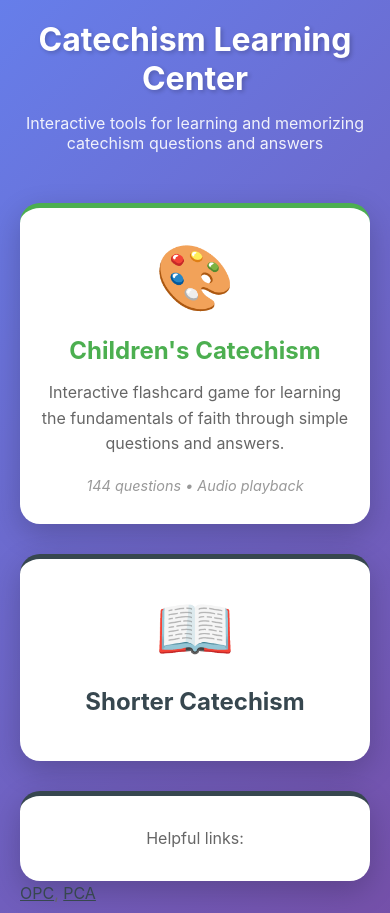
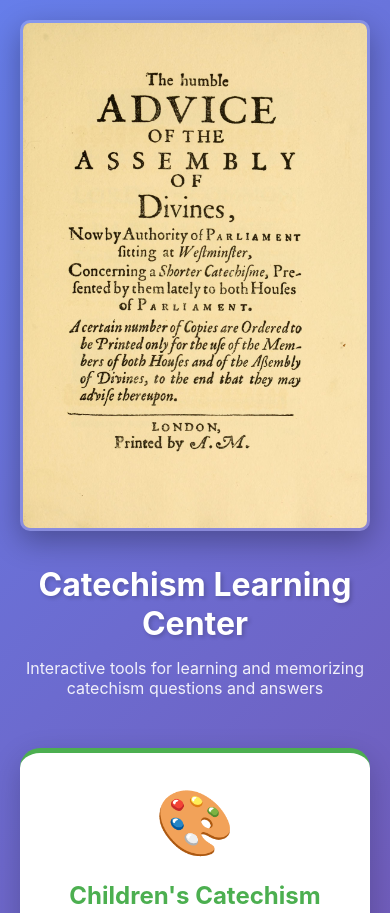
Before and after one commit to btwalters/wsc, a website: page src/index.html in a window 390 px wide. Shown: the top 913 px of the page. Drawn offline with Linux system fonts and the light colour scheme.

Commit message:
Add historic Westminster Shorter Catechism image to homepage
Changes:
- Added historic page image from archive.org
- Placed prominently in header above title
- Styled with rounded corners, shadow, and border
- Responsive sizing (max 600px, scales on mobile)
- Added image source attribution in footer

Image source: archive.org/details/shortercatechis00west

```diff
--- a/src/index.html
+++ b/src/index.html
@@ -31,6 +31,19 @@
             text-align: center;
             margin-bottom: 50px;
             color: white;
+        }
+
+        .header-image {
+            margin-bottom: 30px;
+        }
+
+        .header-image img {
+            max-width: 600px;
+            width: 100%;
+            height: auto;
+            border-radius: 15px;
+            box-shadow: 0 10px 30px rgba(0,0,0,0.3);
+            border: 3px solid rgba(255,255,255,0.2);
         }
 
         h1 {
@@ -118,6 +131,11 @@
         }
 
         @media (max-width: 768px) {
+            .header-image img {
+                max-width: 100%;
+                border-radius: 10px;
+            }
+
             h1 {
                 font-size: 2rem;
             }
@@ -139,6 +157,9 @@
 <body>
     <div class="container">
         <header>
+            <div class="header-image">
+                <img src="Westminster_Shorter_Catechism.jpg" alt="Westminster Shorter Catechism historic page" />
+            </div>
             <h1>Catechism Learning Center</h1>
             <p class="subtitle">Interactive tools for learning and memorizing catechism questions and answers</p>
         </header>
@@ -167,7 +188,8 @@
             <p style="font-size: 0.85rem; margin-top: 20px;">
                 Sources:
                 <a href="https://thewestminsterstandard.org/westminster-shorter-catechism/" target="_blank" rel="noopener noreferrer" style="color: white; text-decoration: underline;">Shorter Catechism</a> •
-                <a href="https://reformed.org/historic-confessions/the-childrens-catechism/" target="_blank" rel="noopener noreferrer" style="color: white; text-decoration: underline;">Children's Catechism</a>
+                <a href="https://reformed.org/historic-confessions/the-childrens-catechism/" target="_blank" rel="noopener noreferrer" style="color: white; text-decoration: underline;">Children's Catechism</a> •
+                <a href="https://archive.org/details/shortercatechis00west/page/n10/mode/1up" target="_blank" rel="noopener noreferrer" style="color: white; text-decoration: underline;">Image</a>
             </p>
         </footer>
     </div>
```
Also changed, not shown: src/Westminster_Shorter_Catechism.jpg (added).
